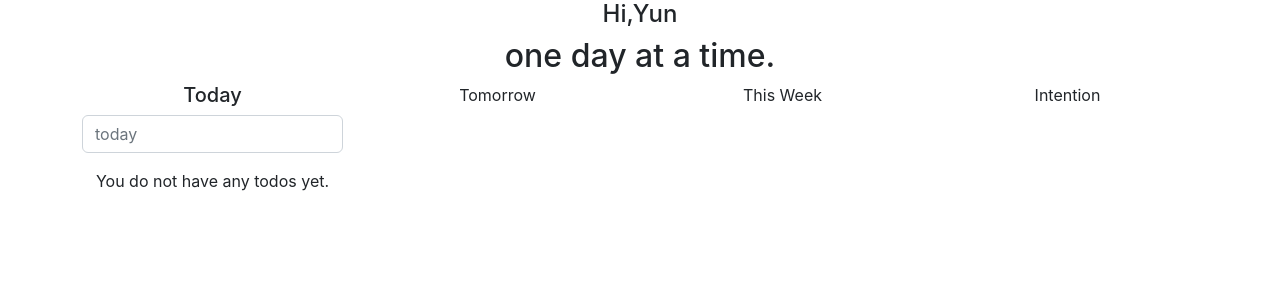
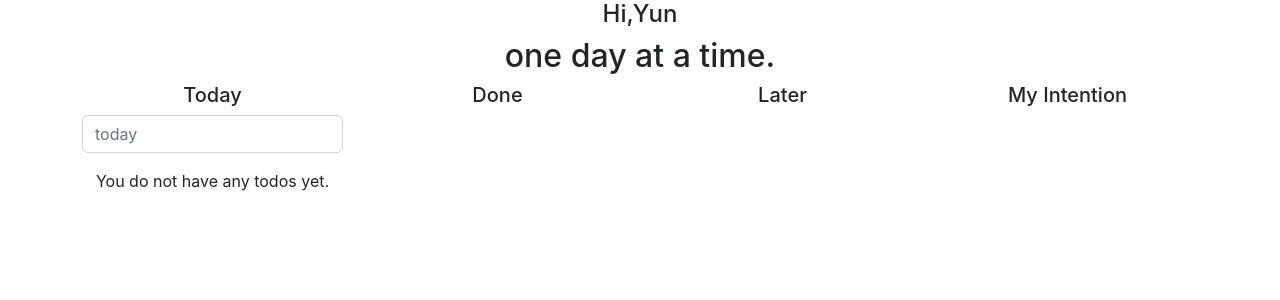
Before and after one commit to actuallyyun/one-day-at-a-time, a React (Create React App) app in the folder todo-app/: page / in a window 1280 px wide. Shown: the top 300 px of the page. Built offline with nearby package versions, Linux system fonts and the light colour scheme.

Commit message:
feature:show finished todos in a sperate column

```diff
--- a/todo-app/src/TodoList.js
+++ b/todo-app/src/TodoList.js
@@ -1,6 +1,7 @@
 import React, { useState } from 'react';
 import ListInput from './ListInput';
 import ListBody from './ListBody';
+import FinishedListBody from './finishedTodos/FinishedListBody';
 
 const TodoList = () => {
 
@@ -10,7 +11,7 @@ const TodoList = () => {
     return (
         < div className="row" >
             <div className="col-3">
-                <ListHeader />
+                <ListHeader title={"Today"} />
                 <ListInput
                     todos={todos}
                     setTodos={setTodos}
@@ -22,17 +23,28 @@ const TodoList = () => {
                     setFinishedTodos={setFinishedTodos}
                 />
             </div>
-            <div className="col-3">Tomorrow</div>
-            <div className="col-3">This Week</div>
-            <div className="col-3">Intention</div>
+            <div className="col-3">
+                <ListHeader title={"Done"} />
+                <FinishedListBody finishedTodos={finishedTodos} />
+
+
+            </div>
+            <div className="col-3">
+                <ListHeader title={"Later"} />
+
+            </div>
+            <div className="col-3">
+                <ListHeader title={"My Intention"} />
+
+            </div>
         </div >
 
     )
 }
 
 
-const ListHeader = () => {
-    return <h5>Today</h5>
+const ListHeader = (props) => {
+    return <h5>{props.title}</h5>
 }
 
 
--- /dev/null
+++ b/todo-app/src/finishedTodos/FinishedListBody.js
@@ -0,0 +1,29 @@
+import React from "react";
+
+const FinishedListBody = (props) => {
+    if (props.finishedTodos.length > 0) {
+        return (
+            <ul className="list-group">
+                <ShowFinishedList todos={props.finishedTodos} />
+            </ul>
+        )
+    }
+}
+
+
+
+const ShowFinishedList = (props) => {
+    return (
+        props.todos.map((todo, index) => {
+            return <li
+                className="list-group-item d-flex justify-content-between align-items-center"
+                key={index}
+                id={index}>
+                {todo}
+            </li>
+
+        })
+    )
+}
+
+export default FinishedListBody
```
